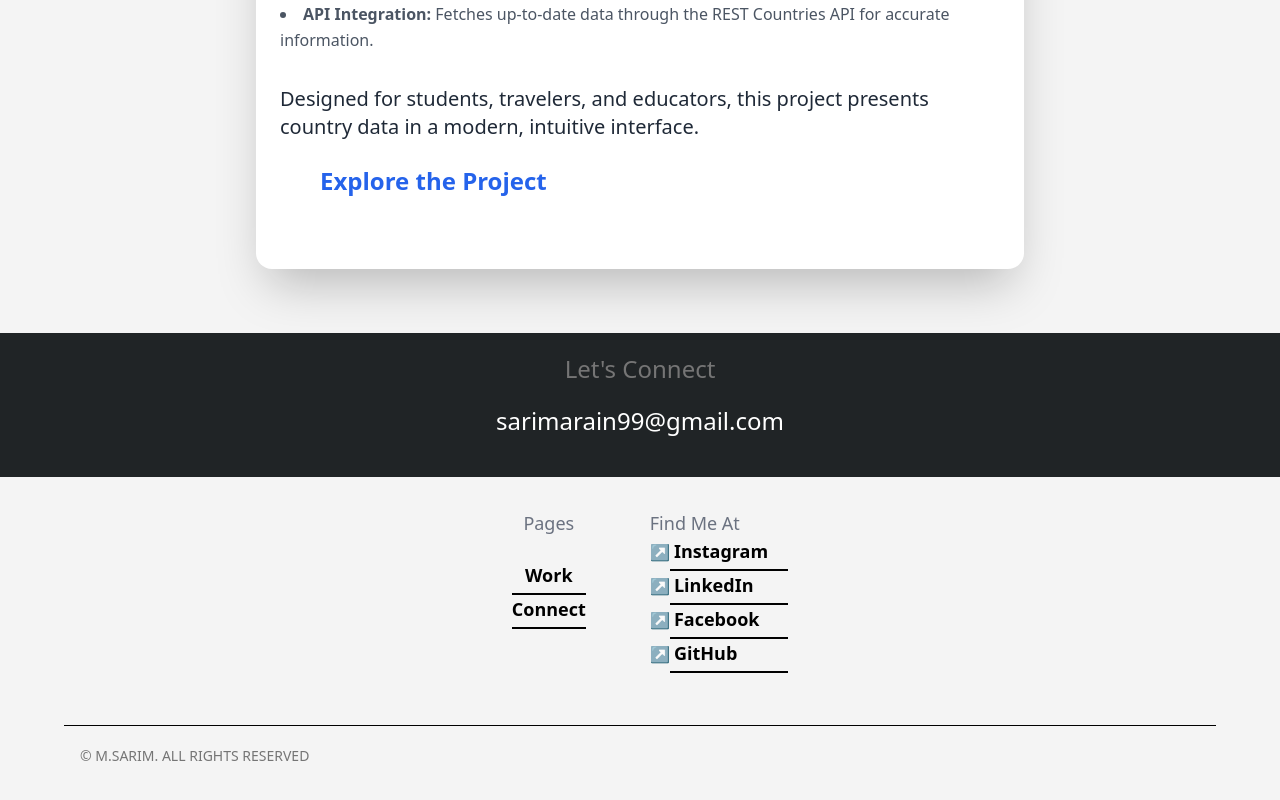
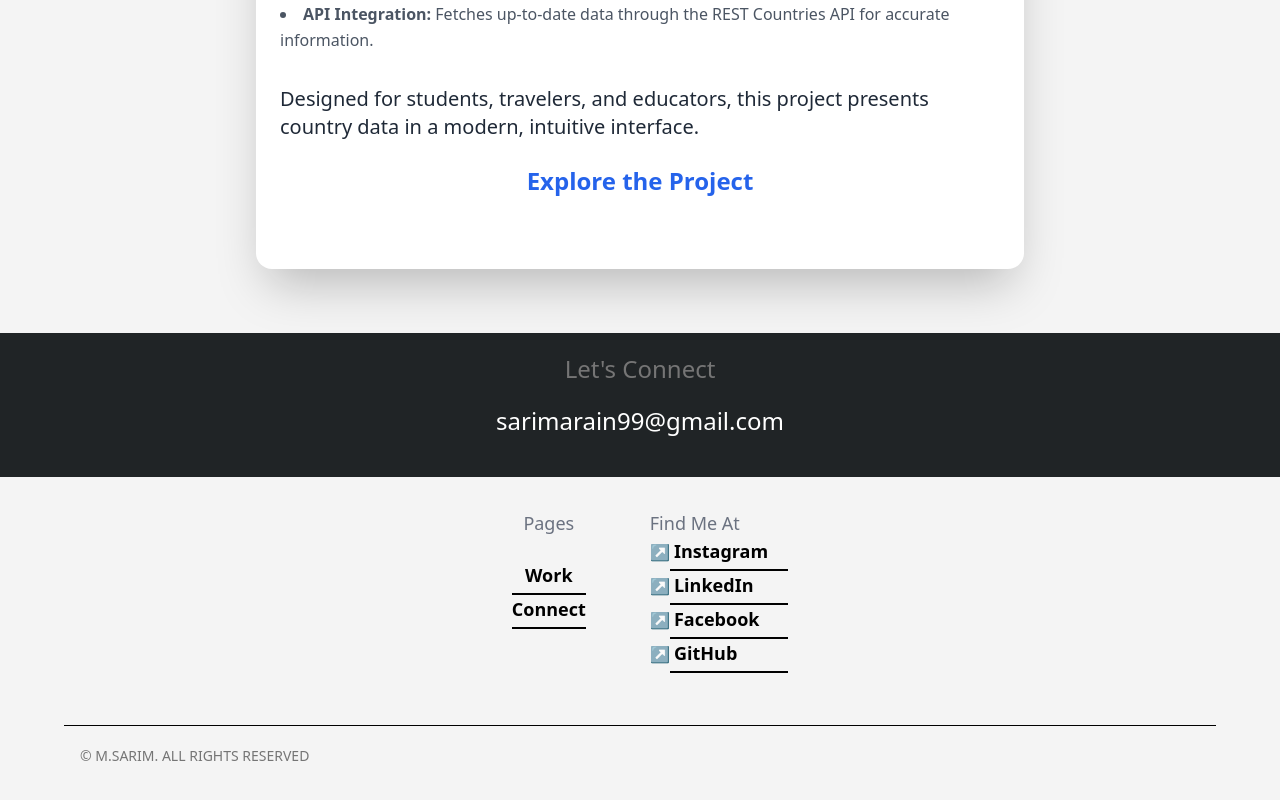
Before and after one commit to SarimArain99/my-portfolio-web, a Next.js app: page /countriesDetails in a window 1280 px wide. Shown: the part 1271-2071 px from the top of the page. Built offline with nearby package versions, Linux system fonts and the light colour scheme.

Commit message:
modified

```diff
--- a/src/app/countriesDetails/page.tsx
+++ b/src/app/countriesDetails/page.tsx
@@ -87,7 +87,7 @@ function countriesDetails() {
 
         <Link
           href="https://main--world-countries-project.netlify.app/"
-          className=" text-center mt-6 block w-max mx-10 text-lg sm:text-xl lg:text-2xl text-blue-600 font-bold hover:text-blue-800 transition duration-300 ease-in-out"
+          className="mt-6 block w-max mx-auto text-xl xl:text-2xl text-blue-600 font-bold hover:text-blue-800 transition duration-300 ease-in-out"
         >
           Explore the Project
         </Link>
```
